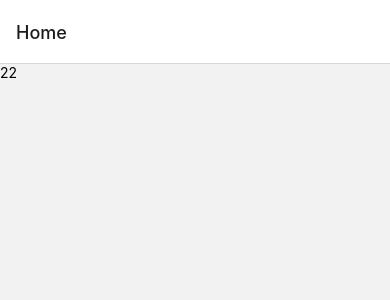
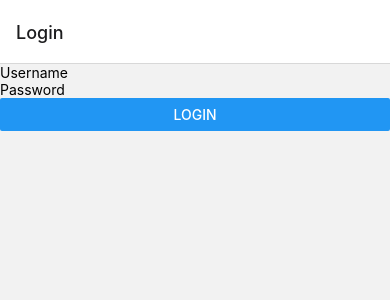
Before and after one commit to gracione/pediBebidas, a React Native app in the folder client/: screen /Login in a window 390 px wide. Before the commit this address had no page. Shown: the top 300 px of the page. Built offline with nearby package versions, Linux system fonts and the light colour scheme.

Commit message:
[iniciando login]

```diff
--- a/client/src/navigation/index.tsx
+++ b/client/src/navigation/index.tsx
@@ -1,8 +1,8 @@
 import * as React from 'react';
-import {NavigationContainer} from '@react-navigation/native';
-import {createNativeStackNavigator} from '@react-navigation/native-stack';
-import {HomeScreen} from '../screens/HomeScreen';
-import {LoginScreen} from '../screens/LoginScreen';
+import { NavigationContainer } from '@react-navigation/native';
+import { createNativeStackNavigator } from '@react-navigation/native-stack';
+import { LoginScreen } from '../screens/LoginScreen';
+import { HomeScreen } from '../screens/HomeScreen';
 
 const Stack = createNativeStackNavigator();
 
@@ -12,7 +12,7 @@ export function Navigation() {
     return (
       <NavigationContainer>
         <Stack.Navigator>
-                    <Stack.Screen name="Home" component={LoginScreen} />
+          <Stack.Screen name="Login" component={LoginScreen} />
         </Stack.Navigator>
       </NavigationContainer>
     );
--- a/client/src/screens/LoginScreen.tsx
+++ b/client/src/screens/LoginScreen.tsx
@@ -1,9 +1,29 @@
-import {View, Text} from 'react-native';
+import React, { useState } from 'react';
+import { View, TextInput, Button, StyleSheet } from 'react-native';
+import { NativeStackNavigationProp } from '@react-navigation/native-stack';
 
-export function LoginScreen() {
-    return (
-        <View>
-            <Text>22</Text>
-        </View>
-    )
-}
+export function LoginScreen () {
+//   const [username, setUsername] = useState('');
+//   const [password, setPassword] = useState('');
+
+  const handleLogin = () => {
+    // Lógica de autenticação aqui
+    // Se a autenticação for bem-sucedida, navegue para a tela Home
+    // navigation.navigate('Home');
+  };
+
+  return (
+    <View>
+      <TextInput
+        placeholder="Username"
+      />
+      <TextInput
+        placeholder="Password"
+        secureTextEntry
+      />
+      <Button title="Login" onPress={handleLogin} />
+    </View>
+  );
+};
+
+export default LoginScreen;
```
Lines whose indentation alone changed are shown as unchanged.
